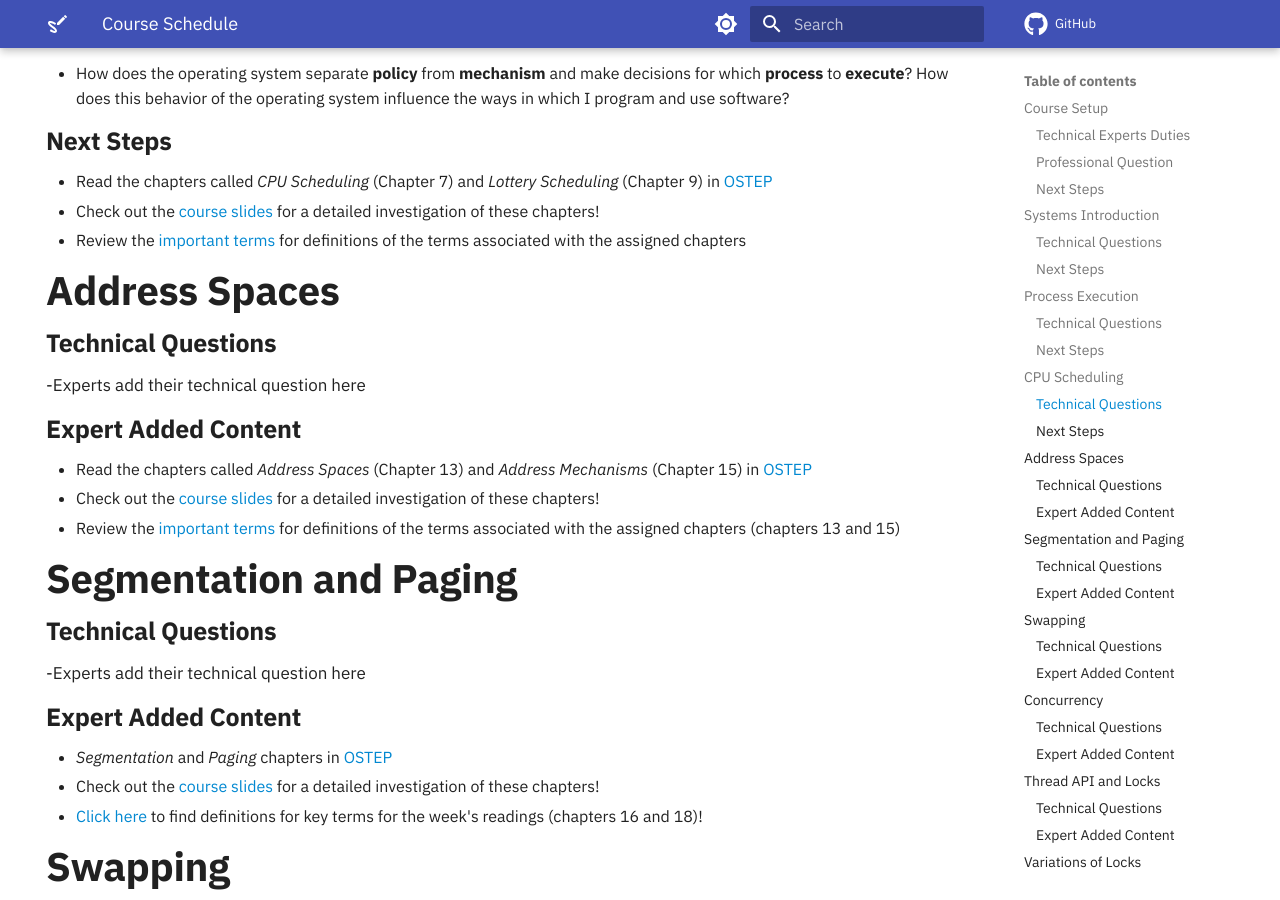
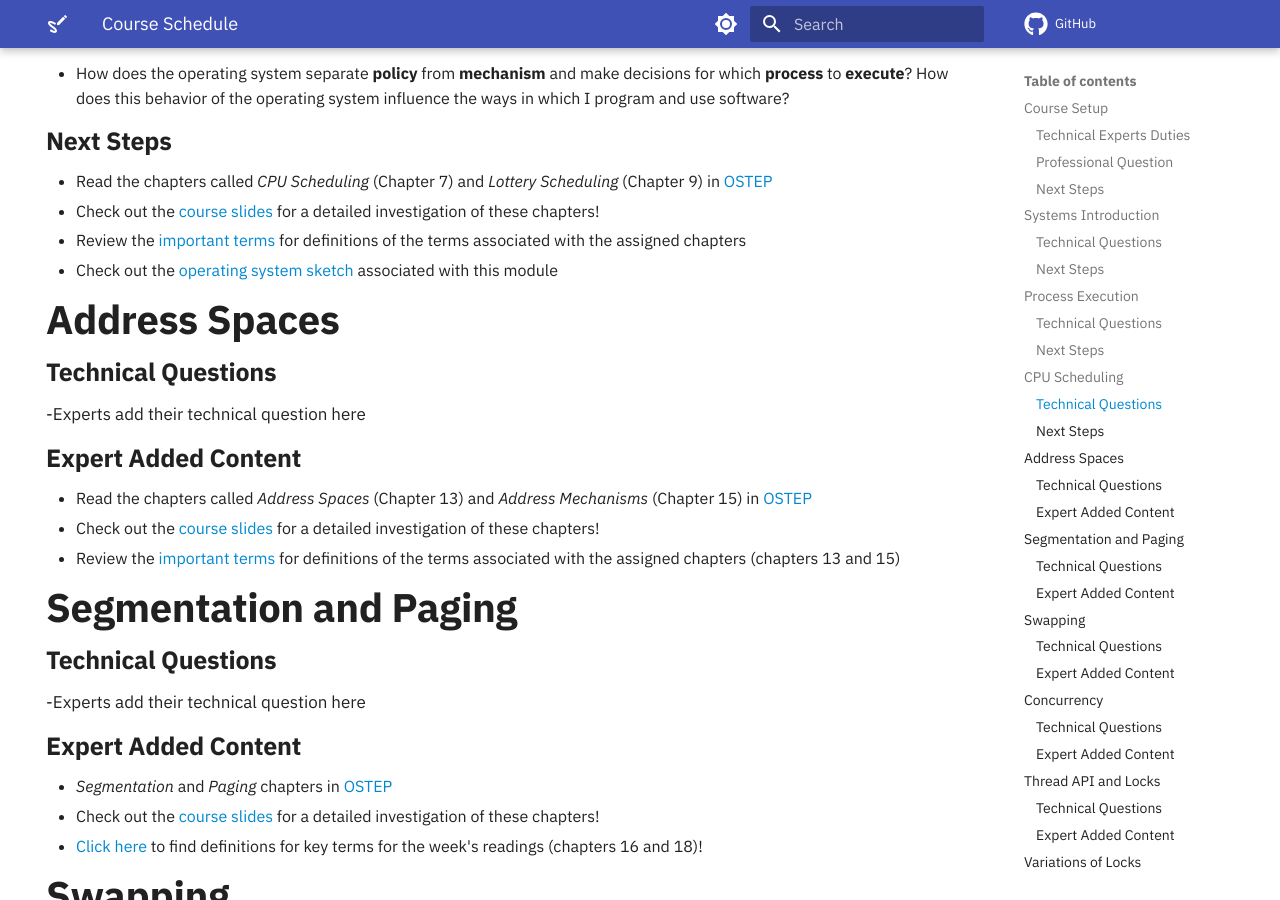
Before and after one commit to OS-Sketch/www.os-sketch.com, an MkDocs documentation site: the page built from docs/operating-systems/schedule.md, in a window 1280 px wide and 900 px high, scrolled down 1476 px. Built offline with MkDocs 1.6.1 and Material for MkDocs 9.7.7, drawn with Linux system fonts in a browser that asks for light colours; comment, search, counter and statistics services are not loaded.

Commit message:
feat: Add reference to sketches for cpu-scheduling in schedule.

```diff
--- a/docs/operating-systems/schedule.md
+++ b/docs/operating-systems/schedule.md
@@ -86,6 +86,8 @@
   investigation of these chapters!
 - Review the [important terms](#important-terms) for definitions of the
   terms associated with the assigned chapters
+- Check out the [operating system sketch](/operating-systems/sketches/#cpu-scheduling)
+  associated with this module
 
 ## Address Spaces
 
```
